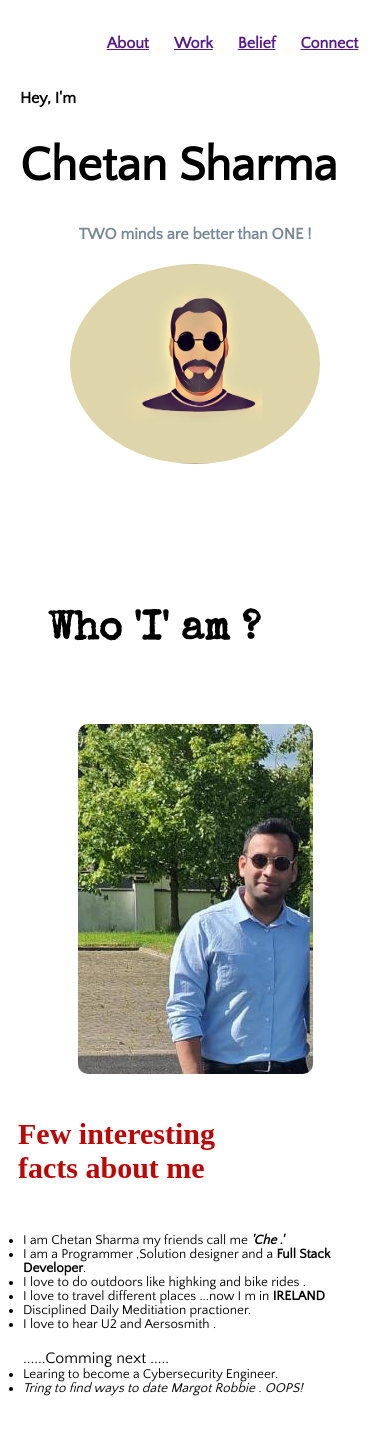
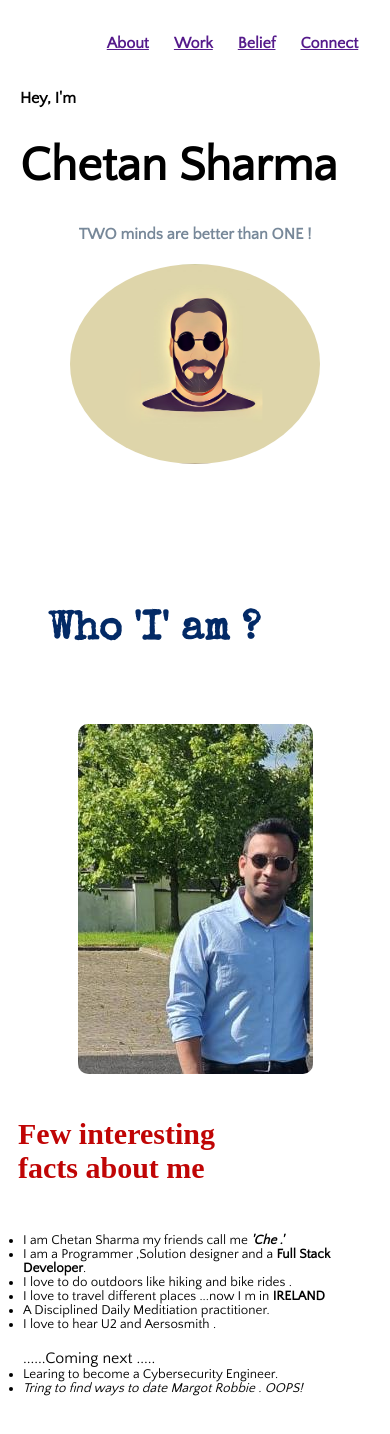
Before and after one commit to sharmachetan/mysite, a Vue app in the folder mysite/: page / in a window 390 px wide. Shown: the top 1434 px of the page. Built offline with nearby package versions, Linux system fonts and the light colour scheme; a web font is replaced by a local one.

Commit message:
corrected spelling mistake

```diff
--- a/mysite/src/views/Interest.vue
+++ b/mysite/src/views/Interest.vue
@@ -15,12 +15,12 @@
                <li>I am Chetan Sharma my friends call me <b><i>'Che .'</i></b></li>
                 <li>I am a Programmer ,Solution designer and a <b>Full Stack Developer</b>.</li>
 
-                <li>I love to do outdoors like highking and bike rides .</li>
+                <li>I love to do outdoors like hiking and bike rides .</li>
                 <li>I love to travel different places ...now I m in <b>IRELAND</b>   </li>
-                <li>Disciplined Daily Meditiation practioner.</li>
+                <li>A Disciplined Daily Meditiation practitioner.</li>
                 <li >I love to hear U2 and Aersosmith .</li>
                 <br>
-                ......Comming next .....<br>
+                ......Coming next .....<br>
                 <li>Learing to become a Cybersecurity Engineer.</li>
                 <li><i>Tring to find ways to date Margot Robbie . OOPS!</i></li>
                  </ul>
@@ -155,8 +155,8 @@ position: absolute;
   width: fit-content;
   margin-left: 40px;
   margin-top: 20px;
-  /* color: #032a66; */
-    color:black;
+  color: #032a66;
+    /* color:black; */
 
 }
 
```
